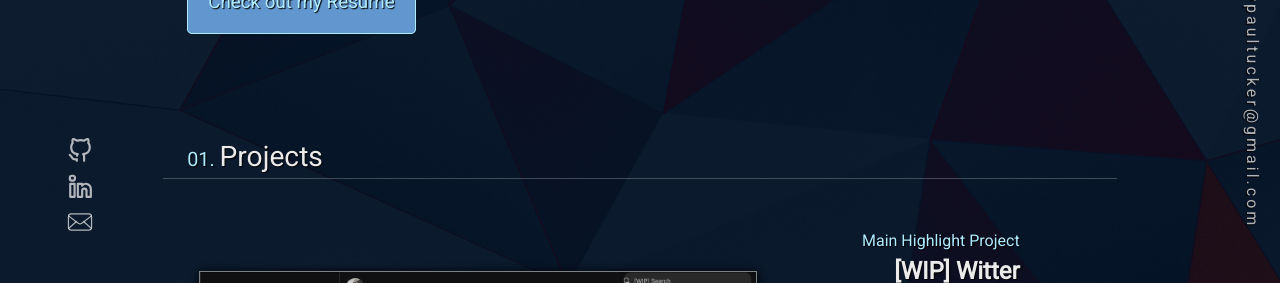
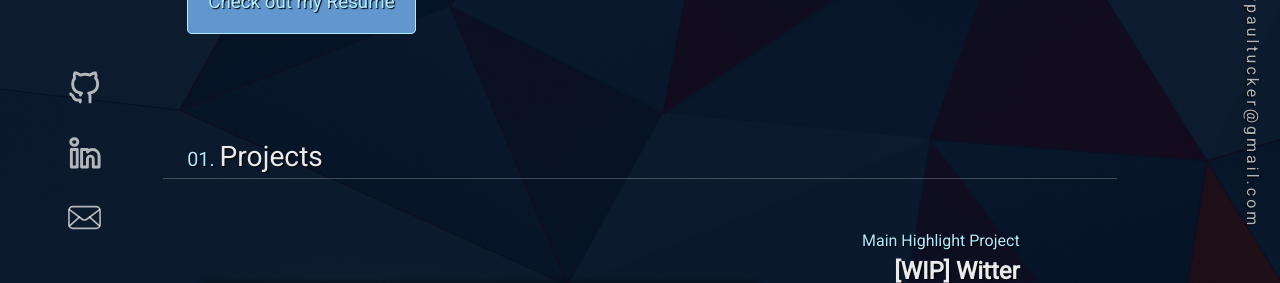
Before and after one commit to JayPTucker/React-Portfolio, a React (Create React App) app: page / in a window 1280 px wide. Shown: the part 517-800 px from the top of the page. Built offline with nearby package versions, Linux system fonts and the light colour scheme.

Commit message:
Updated Icons
- Changed size of icons to be more noticable.

```diff
--- a/src/styles/Home.css
+++ b/src/styles/Home.css
@@ -79,8 +79,8 @@ p {
 
 .githubIcon, .linkedinIcon, .emailIcon {
   fill: #ebebebc0 !important;
-  margin-top: 10px;
-  width: 26px;
+  margin-top: 30px;
+  width: 35px;
   height: auto;
   transition: all 0.3s ease-in-out !important;
 }
```
